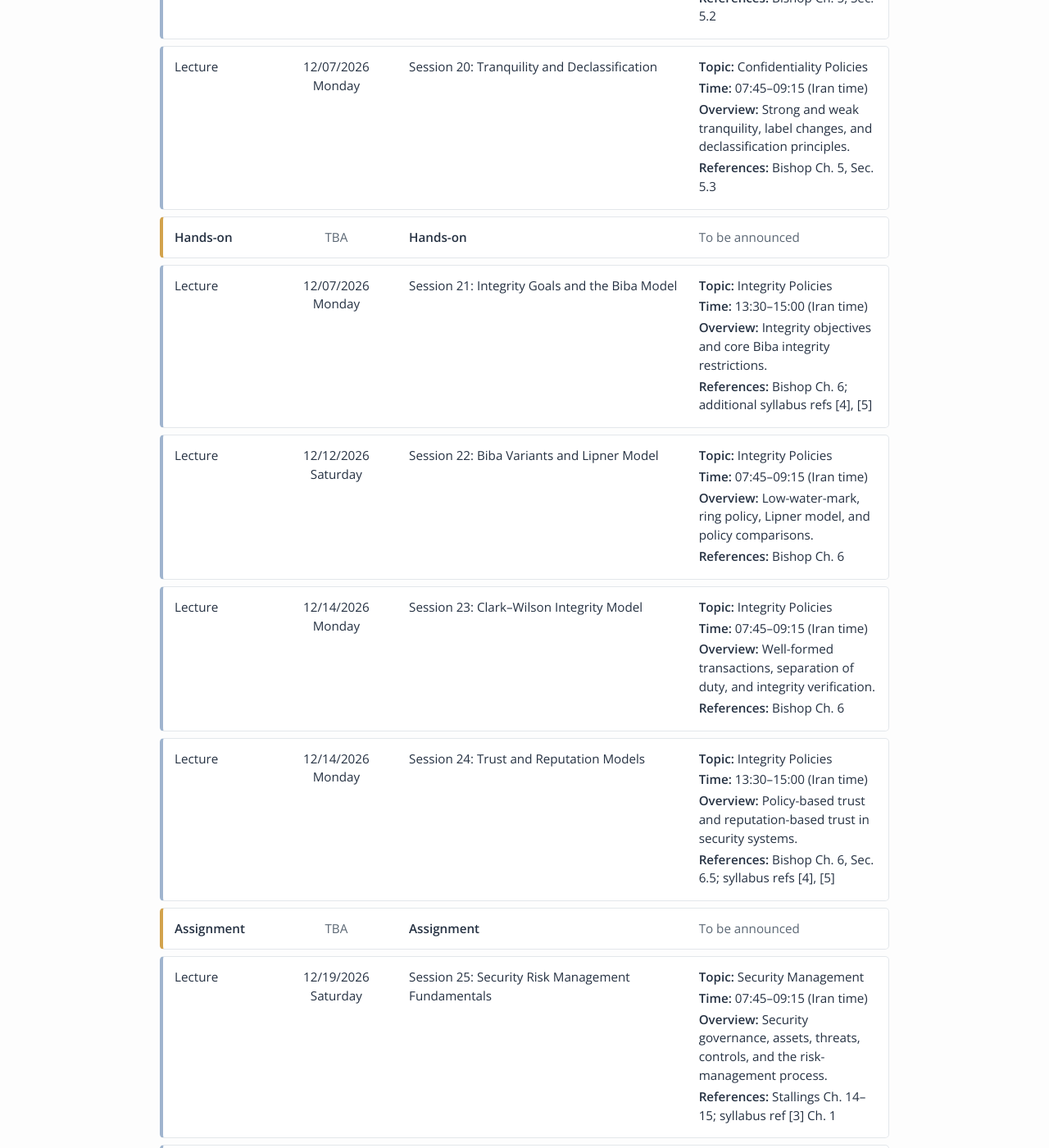
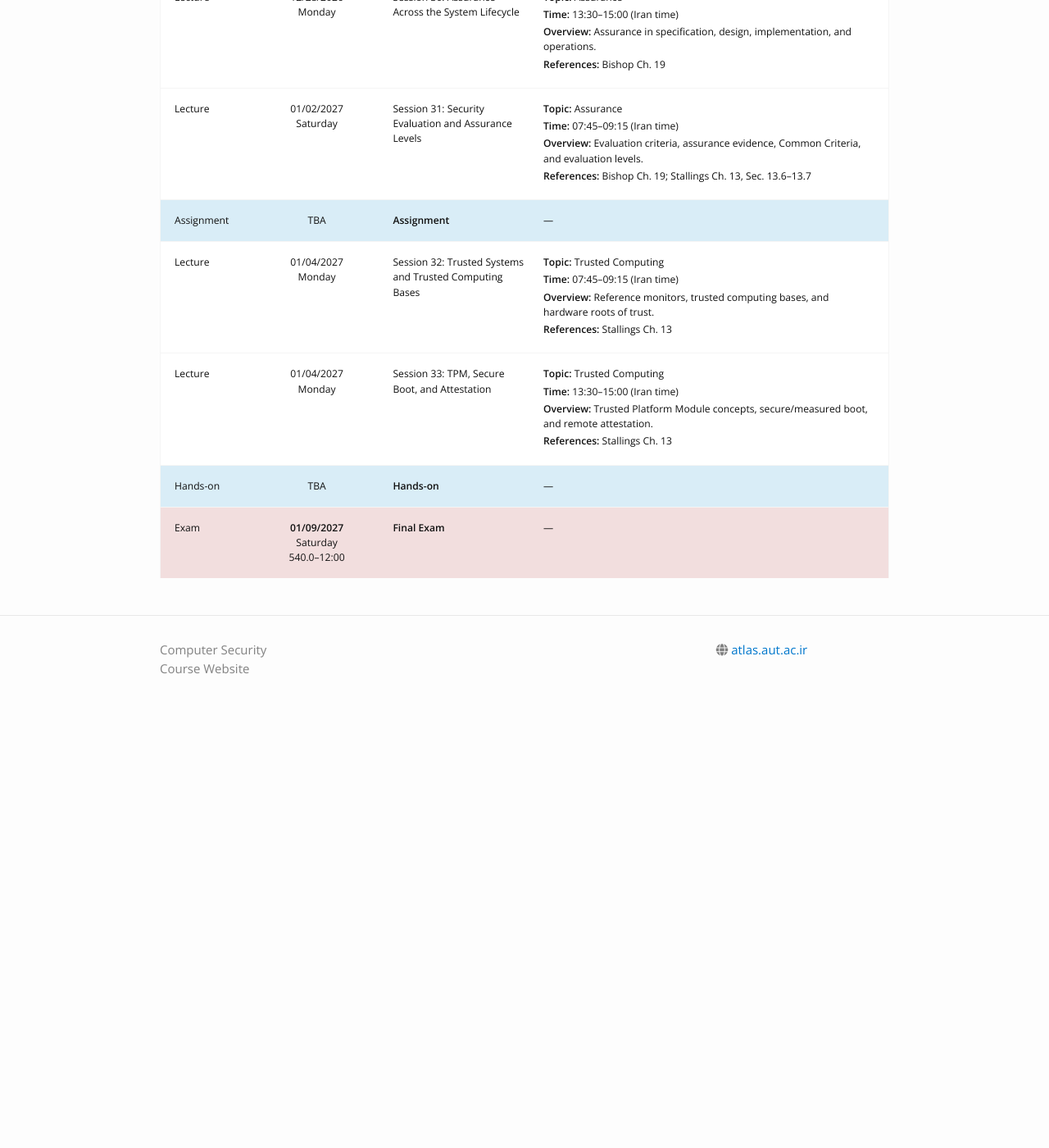
Before and after one commit to atlaslab-ai/CompSec, a Jekyll site: the page built from schedule.md, in a window 1280 px wide and 1400 px high, scrolled down 4659 px. Shown: the whole window at 82% size. Built offline with Jekyll 4.4.1, drawn with Linux system fonts in a browser that asks for light colours; nearby versions of some CDN libraries; after the commit the page ends 5545 px from its top, so only the background shows below that; some of the changed text lies outside the part shown.

Commit message:
Update schedule.html

```diff
--- a/_layouts/schedule.html
+++ b/_layouts/schedule.html
@@ -8,71 +8,8 @@ layout: default
 
 {{ content }}
 
-<!-- Scoped to the schedule: other pages and course site styles remain unchanged. -->
-<style>
-  #compsec-schedule { font-size: 0.95rem; line-height: 1.5; }
-  #compsec-schedule ul.responsive-table { margin: 0; padding: 0; list-style: none; }
-  #compsec-schedule .table-header,
-  #compsec-schedule .table-row {
-    display: grid;
-    grid-template-columns: minmax(80px, 0.8fr) minmax(130px, 1.1fr) minmax(220px, 2.5fr) minmax(145px, 1.6fr);
-    gap: 14px;
-    align-items: start;
-    box-sizing: border-box;
-    font-size: inherit;
-    line-height: inherit;
-    margin: 0 0 8px;
-    padding: 13px 14px;
-    list-style: none;
-  }
-  #compsec-schedule .table-header {
-    background: #e9eff5;
-    border: 1px solid #d9e0e8;
-    border-radius: 5px;
-    color: #283442;
-    font-weight: 700;
-  }
-  #compsec-schedule .table-row {
-    background: #fff;
-    color: #253142;
-    border: 1px solid #e3e7eb;
-    border-radius: 5px;
-  }
-  #compsec-schedule .table-row .col,
-  #compsec-schedule .table-header .col {
-    float: none;
-    width: auto !important;
-    max-width: none;
-    min-width: 0;
-    padding: 0 !important;
-    margin: 0;
-    flex: none;
-    font-size: inherit;
-    overflow-wrap: anywhere;
-  }
-  #compsec-schedule .table-row .col p { margin-top: 0; }
-  #compsec-schedule .table-row-lecture { border-left: 4px solid #9fb4ce; }
-  #compsec-schedule .compsec-extra { border-left: 4px solid #d2a24c; }
-  #compsec-schedule .compsec-exam {
-    border-left-color: #b9685b;
-    background: #fff8f5;
-  }
-  #compsec-schedule .compsec-muted { color: #5b6774; }
-  #compsec-schedule .compsec-event-title { font-weight: 650; }
-  #compsec-schedule a { text-decoration: underline; text-underline-offset: 2px; }
-  @media (max-width: 780px) {
-    #compsec-schedule .table-header { display: none; }
-    #compsec-schedule .table-row {
-      grid-template-columns: 1fr;
-      gap: 5px;
-      padding: 12px;
-    }
-    #compsec-schedule .table-row .col { width: 100% !important; }
-  }
-</style>
-
-<div id="compsec-schedule" class="home">
-  <ul class="responsive-table">
+<div class="home" style="font-size: 0.8em;">
+    <ul class="responsive-table" style="margin-left: 0;">
         <li class="table-header">
             <div class="col col-1">Event</div>
             <div class="col col-1-2">Date</div>
@@ -80,63 +17,67 @@ layout: default
             <div class="col col-4">Course Material</div>
         </li>
 
-    {% assign lectures_sorted = site.lectures | sort: 'date' %}
-    {% for event in lectures_sorted %}
-      <li class="table-row table-row-lecture">
-        {% include schedule_row_lecture.html event=event %}
+        {% comment %}
+        Keep the original schedule structure and CSS classes.
+        Only the new lectures are listed: old AI-course assignments/events
+        are deliberately excluded. Undated items come from _data/schedule_extras.yml.
+        {% endcomment %}
+        {% assign all_events_sorted = site.lectures | sort: 'date' %}
+
+        {% for event in all_events_sorted %}
+        <li class="table-row table-row-{{ event.type }}">
+            {% include schedule_row_{{ event.type }}.html event=event %}
         </li>
 
         {% assign current_session = event.session_key | append: '' | strip %}
         {% for extra in site.data.schedule_extras %}
             {% assign anchor_session = extra.after_session | append: '' | strip %}
             {% if current_session == anchor_session %}
-          <li class="table-row compsec-extra{% if extra.category == 'Exam' %} compsec-exam{% else %} table-row-assignment{% endif %}">
+        <li class="table-row table-row-{{ extra.type }}{% if extra.due %} table-row-due{% endif %}{% if extra.category == 'Exam' %} table-row-exam{% endif %}">
             <div class="col col-1">
-              <strong>{{ extra.category }}</strong>
+                {% if extra.due %}Due{% else %}{{ extra.category }}{% endif %}
             </div>
             <div class="col col-1-2">
                 {% if extra.due %}
-                <strong>Due</strong>
-                {{ extra.due | date: '%m/%d/%Y' }}
+                    <strong>{{ extra.due | date: '%m/%d/%Y' }}</strong>
+                    <br />{{ extra.due | date: '%A' }}
                 {% elsif extra.date %}
-                {{ extra.date | date: '%m/%d/%Y' }}
-                {% if extra.start_time %}<br>{{ extra.start_time }}–{{ extra.end_time }}{% endif %}
+                    <strong>{{ extra.date | date: '%m/%d/%Y' }}</strong>
+                    <br />{{ extra.date | date: '%A' }}
+                    {% if extra.start_time %}<br />{{ extra.start_time }}–{{ extra.end_time }}{% endif %}
                 {% else %}
-                <span class="compsec-muted">TBA</span>
+                    TBA
                 {% endif %}
             </div>
             <div class="col col-2">
-              <span class="compsec-event-title">{{ extra.title }}</span>
+                <strong>{{ extra.title }}</strong>
             </div>
             <div class="col col-4">
                 {% comment %}
-                Explicit material_url takes priority. If not set, automatically find
-                the pre-existing Internal Documents Lab in the assignments collection.
+                If _data/schedule_extras.yml has material_url, it is used here.
+                Otherwise, try to locate the Internal Documents Lab in _assignments.
                 {% endcomment %}
                 {% assign material_link = extra.material_url | default: '' %}
-              {% if material_link == '' %}
-                {% if extra.title contains 'Internal Documents Lab' %}
+                {% if material_link == '' and extra.title contains 'Internal Documents Lab' %}
                     {% for assignment_doc in site.assignments %}
                         {% assign candidate_title = assignment_doc.title | default: '' | downcase %}
                         {% assign candidate_url = assignment_doc.url | default: '' | downcase %}
-                    {% if candidate_title contains 'internal documents lab' or candidate_url contains 'internal_documents_lab' or candidate_url contains 'internal-documents-lab' %}
+                        {% if candidate_title contains 'internal documents lab' or candidate_url contains 'internal-documents' or candidate_url contains 'internal_documents' %}
                             {% assign material_link = assignment_doc.url %}
                             {% break %}
                         {% endif %}
                     {% endfor %}
                 {% endif %}
-              {% endif %}
                 {% if material_link != '' %}
                     <a href="{{ material_link | relative_url }}">{{ extra.title }}</a>
-              {% elsif extra.category == 'Exam' %}
-                <span class="compsec-muted">—</span>
                 {% else %}
-                <span class="compsec-muted">To be announced</span>
+                    &mdash;
                 {% endif %}
             </div>
         </li>
             {% endif %}
         {% endfor %}
         {% endfor %}
+
     </ul>
 </div>
```
Lines whose indentation alone changed are shown as unchanged.
